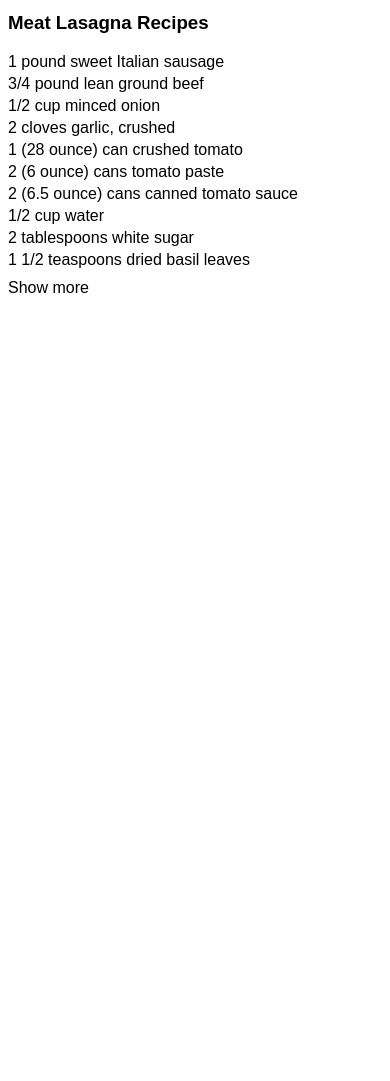
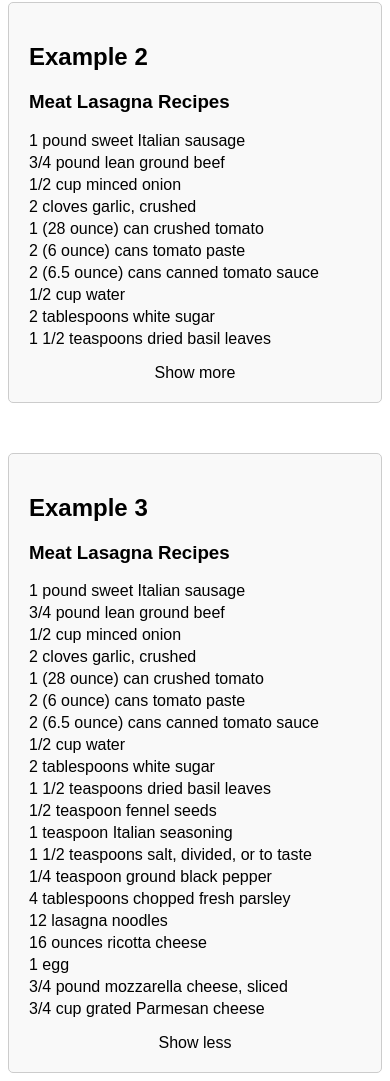
Before and after one commit to jacksonsophat/kagi_demo_project, a plain HTML site: page task_1/index.html in a window 390 px wide. Shown: the part 478-1559 px from the top of the page. Before the commit the page ends 844 px from the top, so only its background shows below. Drawn offline with Linux system fonts and the light colour scheme.

Commit message:
Added Extra Widget to Task 1

```diff
--- a/task_1/index.html
+++ b/task_1/index.html
@@ -10,6 +10,20 @@
             font-family: Arial, sans-serif;
         }
 
+        .content {
+            display: grid;
+            grid-template-columns: 1fr 1fr 1fr;
+            gap: 50px;
+        }
+
+        section {
+            border: 1px solid #ccc;
+            padding: 20px;
+            border-radius: 5px;
+            background-color: #f9f9f9;
+            height: fit-content;
+        }
+
         .text-container {
             position: relative;
         }
@@ -19,44 +33,97 @@
             margin-top: 0.25em;
         }
 
-        .more-text {
+        .example-2 .more-text {
             display: none;
         }
 
-        .hidden {
+        .example-2 .hidden {
             display: none;
         }
 
-        .show-less {
+        .example-2 .show-less {
             display: none;
         }
 
-        p:nth-child(n+11) {
+        .example-2 p:nth-child(n+11) {
             display: none;
         }
 
-        #text-toggle:checked~p {
+        .example-2 .text-toggle:checked~p {
             display: block;
         }
 
-        #text-toggle:checked~.label-toggle .show-more {
+        .example-2 .text-toggle:checked~.label-toggle .show-more {
             display: none;
         }
 
-        #text-toggle:checked~.label-toggle .show-less {
+        .example-2 .text-toggle:checked~.label-toggle .show-less {
             display: inline-block;
         }
 
         .label-toggle {
             cursor: pointer;
             display: block;
-            margin-top: 10px;
+            margin-top: 1rem;
+            text-align: center;
+        }
+
+        .label-toggl>span {
+            text-align: center;
+        }
+
+
+        .example-3>p {
+            margin-bottom: 0.25em;
+            margin-top: 0.25em;
+        }
+
+        .example-3 .more-text {
+            display: none;
+        }
+
+        .example-3 .hidden {
+            display: none;
+        }
+
+        .example-3 .show-less {
+            display: none;
+        }
+
+        .example-3 p:nth-child(n+11) {
+            display: none;
+        }
+
+        .example-3 .text-toggle:checked~p {
+            display: block;
+        }
+
+        .example-3 .text-toggle:checked~.label-toggle .show-more {
+            display: none;
+        }
+
+        .example-3 .text-toggle:checked~.label-toggle .show-less {
+            display: inline-block;
+        }
+
+
+        @media only screen and (max-width: 1023px) {
+            .content {
+                grid-template-columns: 1fr 1fr;
+            }
+        }
+
+        @media only screen and (max-width: 768px) {
+            .content {
+                grid-template-columns: 1fr;
+            }
         }
     </style>
 </head>
 
 <body>
     <h1>Task 1</h1>
+    <div class="content">
         <section>
             <h2>Example 1</h2>
             <h3>Meat Lasagna Recipes</h3>
@@ -78,7 +145,8 @@
                     <label for="garlic">2 cloves garlic, crushed</label>
                 </div>
                 <div>
-                <input type="checkbox" id="crushed_tomato" name="crushed_tomato" value="1 (28 ounce) cans tomato paste">
+                    <input type="checkbox" id="crushed_tomato" name="crushed_tomato"
+                        value="1 (28 ounce) cans tomato paste">
                     <label for="crushed_tomato">1 (28 ounce) can crushed tomato</label>
                 </div>
                 <div>
@@ -104,9 +172,6 @@
                 </div>
             </form>
         </section>
-    <br>
-    <br>
-    <br>
         <section>
             <h2>Example 2</h2>
             <h3>Meat Lasagna Recipes</h3>
@@ -123,7 +188,7 @@
                 <p>2 tablespoons white sugar</p>
                 <p>1 1/2 teaspoons dried basil leaves</p>
 
-            <input type="checkbox" id="text-toggle" class="hidden">
+                <input type="checkbox" id="text-toggle-2" class="hidden text-toggle">
                 <p>1/2 teaspoon fennel seeds</p>
                 <p>1 teaspoon Italian seasoning</p>
                 <p>1 1/2 teaspoons salt, divided, or to taste</p>
@@ -134,13 +199,46 @@
                 <p>1 egg</p>
                 <p>3/4 pound mozzarella cheese, sliced</p>
                 <p>3/4 cup grated Parmesan cheese</p>
-
-            <label for="text-toggle" class="label-toggle">
+                <label for="text-toggle-2" class="label-toggle">
                     <span class="show-more">Show more</span>
                     <span class="show-less">Show less</span>
                 </label>
             </div>
         </section>
+        <section>
+            <h2>Example 3</h2>
+            <h3>Meat Lasagna Recipes</h3>
+
+            <div class="example-3">
+                <p>1 pound sweet Italian sausage</p>
+                <p>3/4 pound lean ground beef</p>
+                <p>1/2 cup minced onion</p>
+                <p>2 cloves garlic, crushed</p>
+                <p>1 (28 ounce) can crushed tomato</p>
+                <p>2 (6 ounce) cans tomato paste</p>
+                <p>2 (6.5 ounce) cans canned tomato sauce</p>
+                <p>1/2 cup water</p>
+                <p>2 tablespoons white sugar</p>
+                <p>1 1/2 teaspoons dried basil leaves</p>
+
+                <input type="checkbox" checked id="text-toggle-3" class="hidden text-toggle">
+                <p>1/2 teaspoon fennel seeds</p>
+                <p>1 teaspoon Italian seasoning</p>
+                <p>1 1/2 teaspoons salt, divided, or to taste</p>
+                <p>1/4 teaspoon ground black pepper</p>
+                <p>4 tablespoons chopped fresh parsley</p>
+                <p>12 lasagna noodles</p>
+                <p>16 ounces ricotta cheese</p>
+                <p>1 egg</p>
+                <p>3/4 pound mozzarella cheese, sliced</p>
+                <p>3/4 cup grated Parmesan cheese</p>
+                <label for="text-toggle-3" class="label-toggle">
+                    <span class="show-more">Show more</span>
+                    <span class="show-less">Show less</span>
+                </label>
+            </div>
+        </section>
+    </div>
 </body>
 
 </html>
```
Lines whose indentation alone changed are shown as unchanged.
